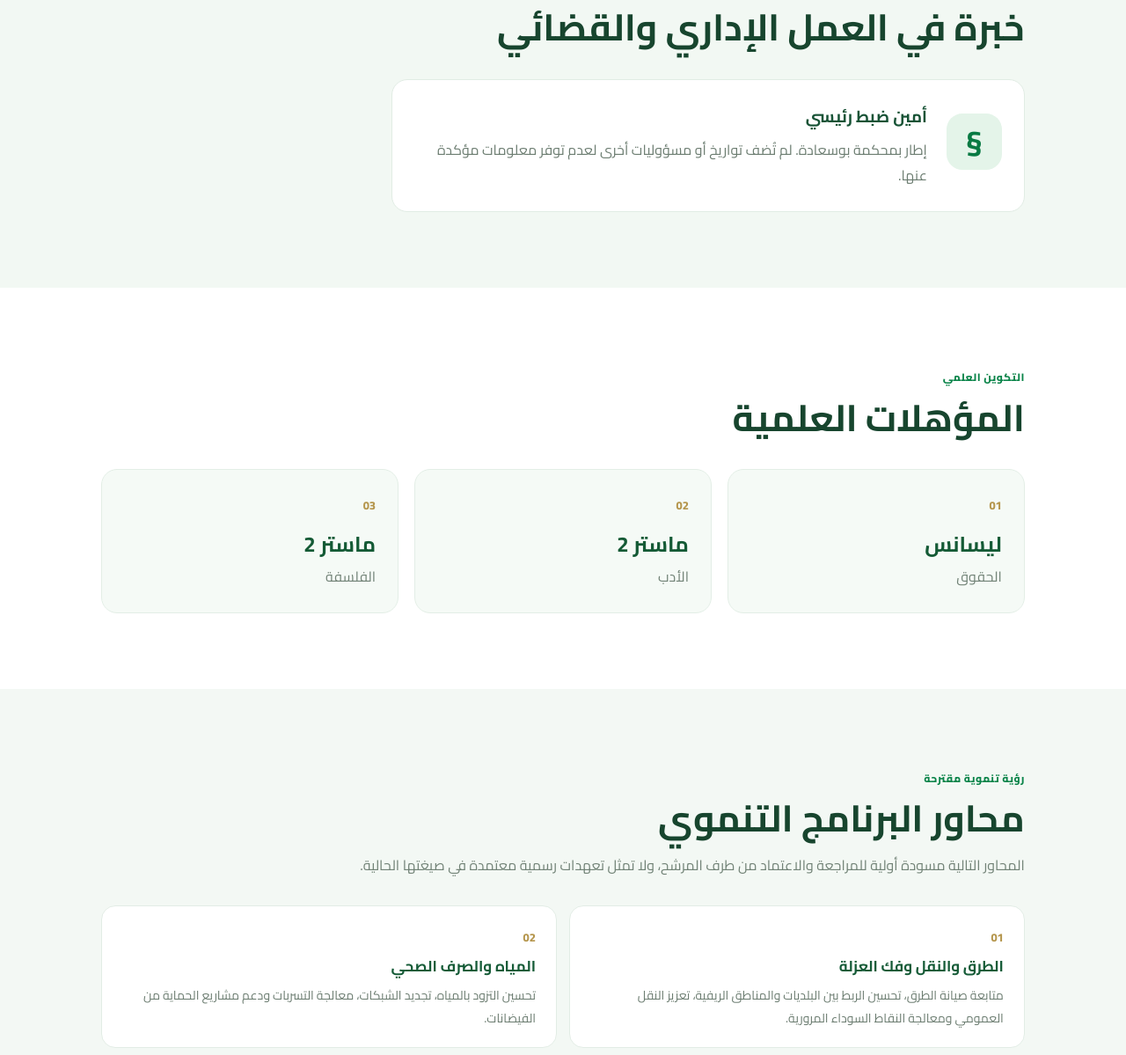
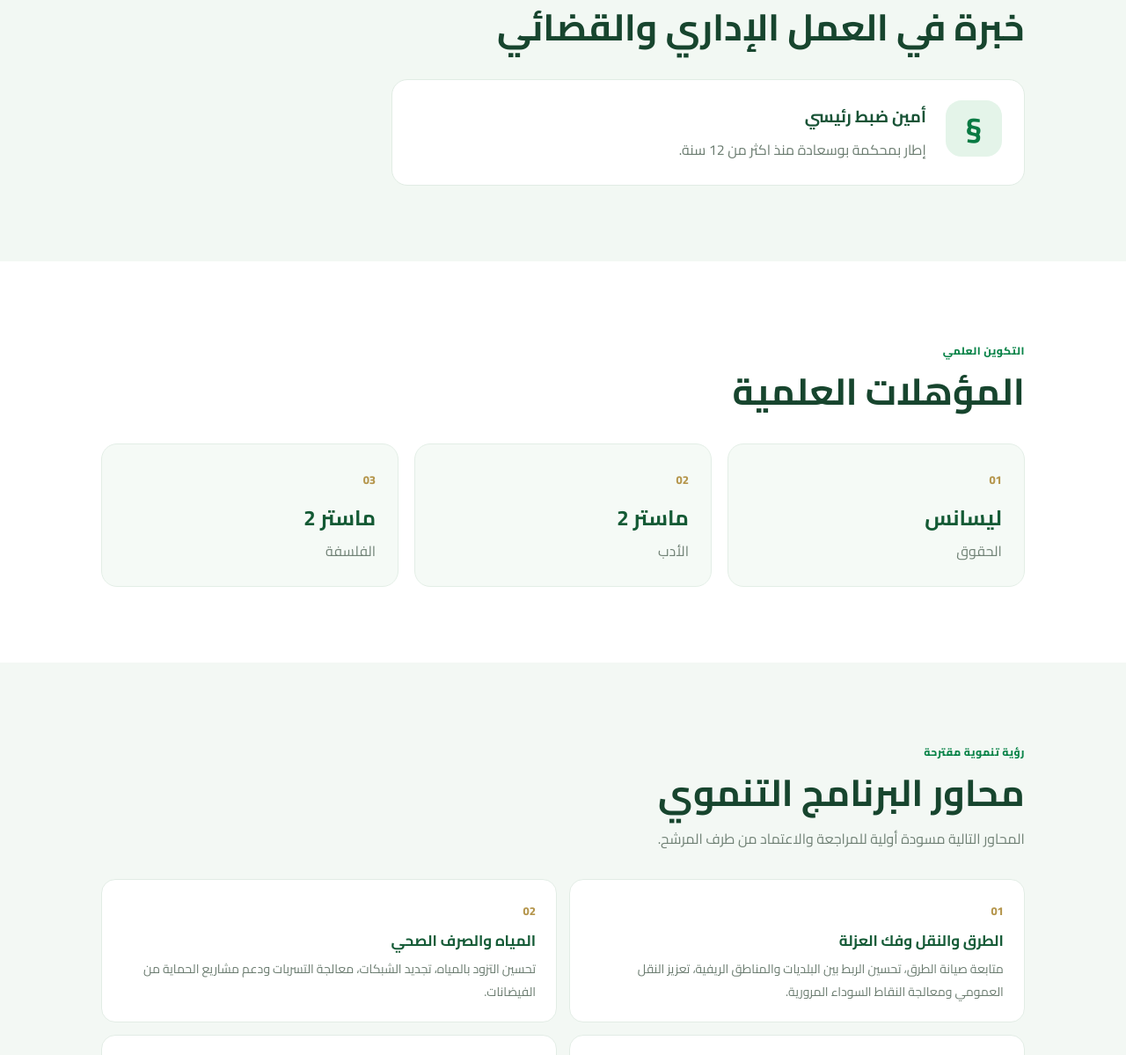
Before and after one commit to mohamed-baouni/Mohamed-baouni, a plain HTML site: page index.html in a window 1280 px wide. Shown: the part 1424-2623 px from the top of the page at 88% size. Drawn offline with Linux system fonts and the light colour scheme.

Commit message:
Update index.html

```diff
--- a/index.html
+++ b/index.html
@@ -35,7 +35,7 @@
         <span class="eyebrow">انتخابات المجلس الشعبي الولائي</span>
         <h1>محمد <em>باوني</em></h1>
         <p class="hero-role">إطار بمحكمة بوسعادة · أمين ضبط رئيسي</p>
-        <p class="hero-intro">مسار مهني وتكوين علمي متنوع، وانتماء إلى منطقة سيدي عامر.</p>
+        <p class="hero-intro">مسار مهني وتكوين علمي متنوع، وانتماء إلى ولاية بوسعادة.</p>
         <div class="election-facts">
           <div><small>الحزب</small><strong>جبهة التحرير الوطني</strong></div>
           <div><small>رقم القائمة</small><strong>01</strong></div>
@@ -73,7 +73,7 @@
       </div>
       <div class="feature-card">
         <div class="feature-icon">§</div>
-        <div><h3>أمين ضبط رئيسي</h3><p>إطار بمحكمة بوسعادة. لم تُضف تواريخ أو مسؤوليات أخرى لعدم توفر معلومات مؤكدة عنها.</p></div>
+        <div><h3>أمين ضبط رئيسي</h3><p>إطار بمحكمة بوسعادة منذ اكثر من 12 سنة.</p></div>
       </div>
     </section>
 
@@ -93,7 +93,7 @@
       <div class="section-heading">
         <span class="eyebrow">رؤية تنموية مقترحة</span>
         <h2>محاور البرنامج التنموي</h2>
-        <p class="section-lead">المحاور التالية مسودة أولية للمراجعة والاعتماد من طرف المرشح، ولا تمثل تعهدات رسمية معتمدة في صيغتها الحالية.</p>
+        <p class="section-lead">المحاور التالية مسودة أولية للمراجعة والاعتماد من طرف المرشح.</p>
       </div>
       <div class="program-grid">
         <article><b>01</b><h3>الطرق والنقل وفك العزلة</h3><p>متابعة صيانة الطرق، تحسين الربط بين البلديات والمناطق الريفية، تعزيز النقل العمومي ومعالجة النقاط السوداء المرورية.</p></article>
```
